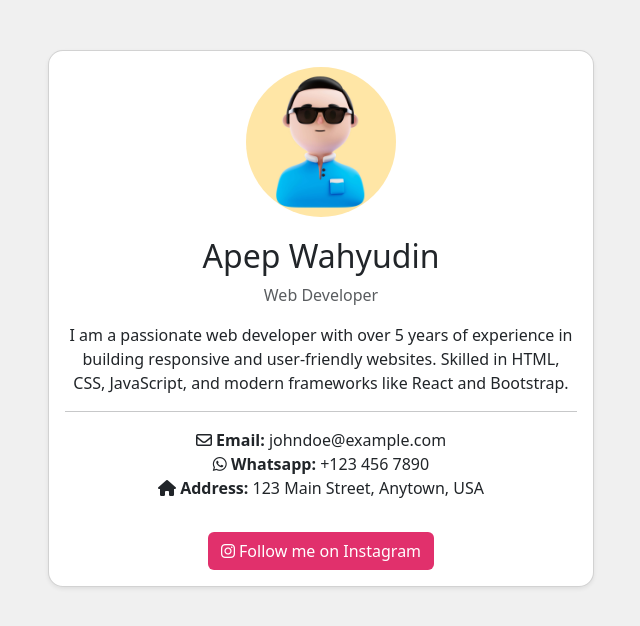
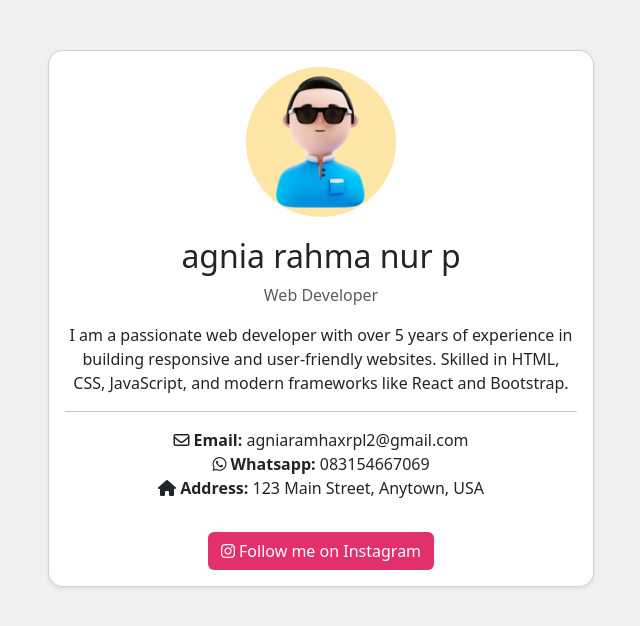
Before and after one commit to tiantinatalia/pcc_agnia-rahma-p_x-r2, a plain HTML site: page index.html in a window 1280 px wide. Shown: the whole page, without its empty margins (319-959 px from the left). Drawn offline with nearby package versions, Linux system fonts and the light colour scheme.

Commit message:
Update index.html

```diff
--- a/index.html
+++ b/index.html
@@ -15,17 +15,17 @@
                 <div class="card shadow-sm">
                     <div class="card-body text-center">
                         <img src="avatar.jpg" alt="Profile Image" class="profile-img">
-                        <h2>Apep Wahyudin</h2>
+                        <h2>agnia rahma nur p</h2>
                         <p class="text-muted">Web Developer</p>
                         <p>I am a passionate web developer with over 5 years of experience in building responsive and user-friendly websites. Skilled in HTML, CSS, JavaScript, and modern frameworks like React and Bootstrap.
                         </p>
                         <hr>
                         <ul class="list-unstyled">
-                            <li><i class="fa-regular fa-envelope"></i> <strong>Email:</strong> johndoe@example.com</li>
-                            <li><i class="fa-brands fa-whatsapp"></i> <strong>Whatsapp:</strong> +123 456 7890</li>
+                            <li><i class="fa-regular fa-envelope"></i> <strong>Email:</strong> agniaramhaxrpl2@gmail.com</li>
+                            <li><i class="fa-brands fa-whatsapp"></i> <strong>Whatsapp:</strong> 083154667069</li>
                             <li><i class="fa-solid fa-house"></i> <strong>Address:</strong> 123 Main Street, Anytown, USA</li>
                         </ul>
-                        <a href="https://www.instagram.com/sebuahsemangat" target="_blank" class="btn btn-instagram mt-3">
+                        <a href="https://www.instagram.com/aghniarhmaa" target="_blank" class="btn btn-instagram mt-3">
                             <i class="fab fa-instagram"></i> Follow me on Instagram
                         </a>
                     </div>
```
